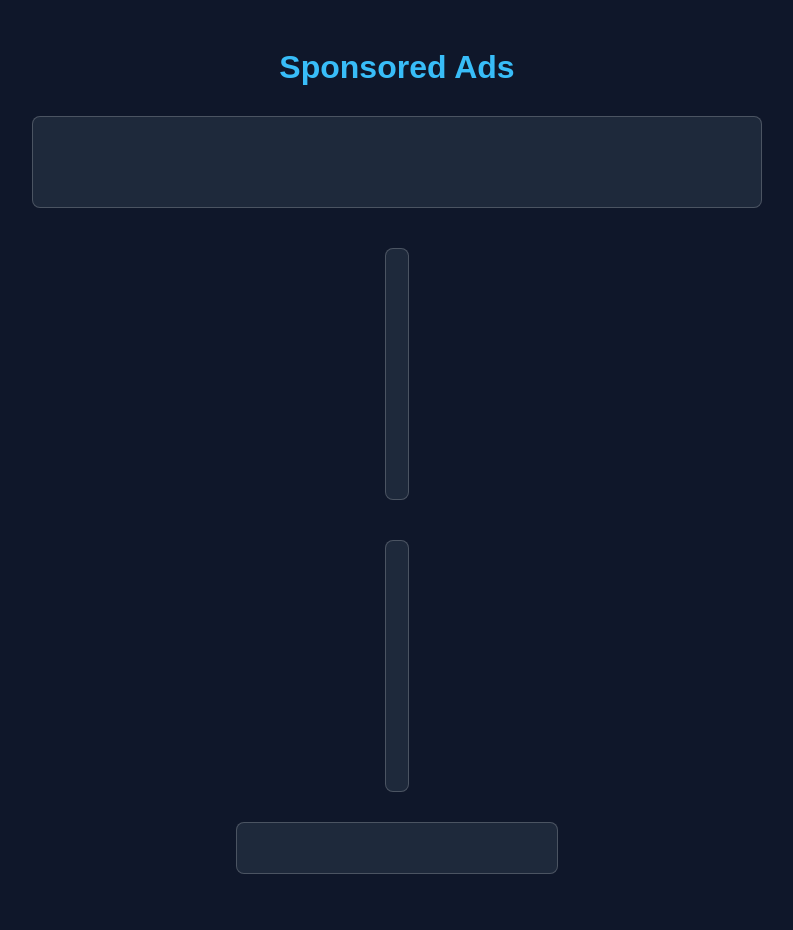
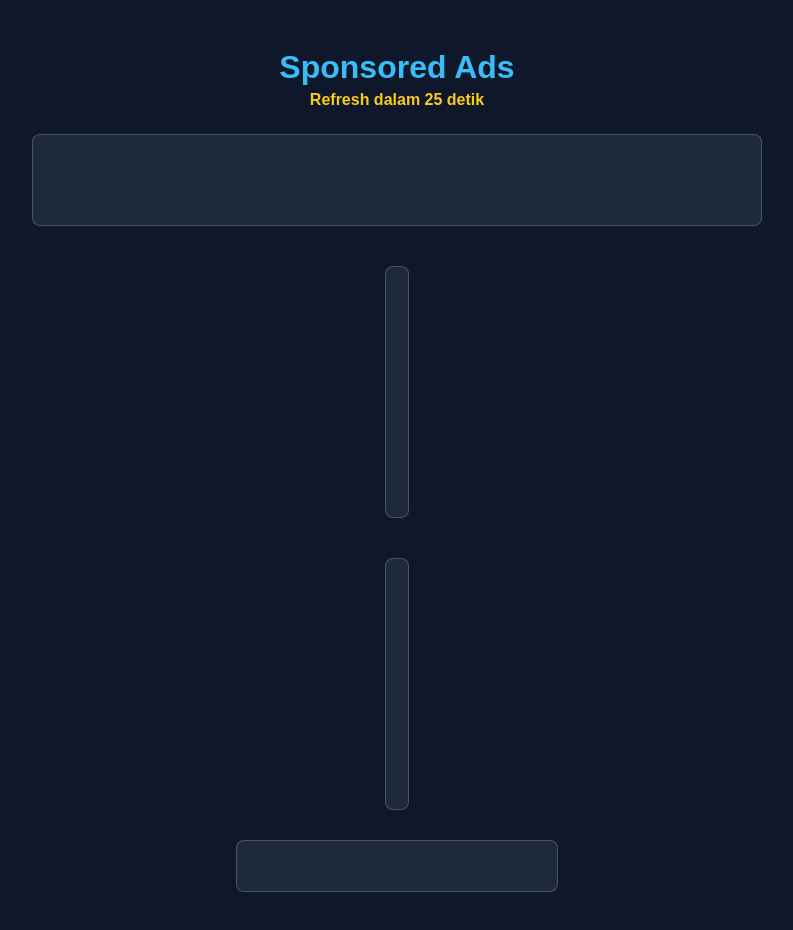
Before and after one commit to RizkySanDex/Monetag-Ads, a plain HTML site: page index.html in a window 1280 px wide. Shown: the whole page, without its empty margins (243-1036 px from the left). Drawn offline with Linux system fonts and the light colour scheme.

Commit message:
Add files via upload

```diff
--- a/index.html
+++ b/index.html
@@ -2,7 +2,7 @@
 <html lang="id">
 <head>
   <meta charset="UTF-8">
-  <title>Ads Responsive</title>
+  <title>Ads Responsive Auto Refresh</title>
   <meta name="viewport" content="width=device-width, initial-scale=1.0">
   <style>
     body {
@@ -14,7 +14,8 @@
       align-items: center;
       padding: 20px;
     }
-    h1 { color: #38bdf8; margin-bottom: 20px; }
+    h1 { color: #38bdf8; margin-bottom: 5px; }
+    .countdown { color: #facc15; margin-bottom: 15px; font-weight: bold; }
     .banner {
       background: #1e293b;
       border: 1px solid rgba(255,255,255,0.2);
@@ -27,67 +28,23 @@
     .leaderboard { width: 100%; max-width: 728px; height: 90px; }
     .rectangle { width: 100%; max-width: 300px; height: 250px; }
     .grid { display: flex; gap: 20px; flex-wrap: wrap; justify-content: center; margin-top: 20px; }
-    iframe { border: none; width: 100%; height: 100%; }
   </style>
 </head>
 <body>
   <h1>Sponsored Ads</h1>
+  <div class="countdown">Refresh dalam <span id="timer">30</span> detik</div>
 
   <!-- Banner 728x90 -->
-  <div class="banner leaderboard">
-    <script type="text/javascript">
-      atOptions = {
-        'key' : '790e3e25b374c71ea2bede25e64dafd1',
-        'format' : 'iframe',
-        'height' : 90,
-        'width' : 728,
-        'params' : {}
-      };
-    </script>
-    <script type="text/javascript" src="//www.highperformanceformat.com/790e3e25b374c71ea2bede25e64dafd1/invoke.js"></script>
-  </div>
+  <div class="banner leaderboard" id="ad728"></div>
 
   <!-- Grid 2 Banner 300x250 -->
   <div class="grid">
-    <div class="banner rectangle">
-      <script type="text/javascript">
-        atOptions = {
-          'key' : '276947a635572659f48ea4440c4e25fc',
-          'format' : 'iframe',
-          'height' : 250,
-          'width' : 300,
-          'params' : {}
-        };
-      </script>
-      <script type="text/javascript" src="//www.highperformanceformat.com/276947a635572659f48ea4440c4e25fc/invoke.js"></script>
-    </div>
-    <div class="banner rectangle">
-      <script type="text/javascript">
-        atOptions = {
-          'key' : '276947a635572659f48ea4440c4e25fc',
-          'format' : 'iframe',
-          'height' : 250,
-          'width' : 300,
-          'params' : {}
-        };
-      </script>
-      <script type="text/javascript" src="//www.highperformanceformat.com/276947a635572659f48ea4440c4e25fc/invoke.js"></script>
-    </div>
+    <div class="banner rectangle" id="ad300a"></div>
+    <div class="banner rectangle" id="ad300b"></div>
   </div>
 
   <!-- Banner 320x50 (Mobile) -->
-  <div class="banner" style="width: 100%; max-width: 320px; height: 50px; margin-top:20px;">
-    <script type="text/javascript">
-      atOptions = {
-        'key' : 'a443559ffdea6367477176b606afde09',
-        'format' : 'iframe',
-        'height' : 50,
-        'width' : 320,
-        'params' : {}
-      };
-    </script>
-    <script type="text/javascript" src="//www.highperformanceformat.com/a443559ffdea6367477176b606afde09/invoke.js"></script>
-  </div>
+  <div class="banner" id="ad320" style="width:100%; max-width:320px; height:50px; margin-top:20px;"></div>
 
   <!-- Monetag Vignette Ads -->
   <script>
@@ -96,5 +53,48 @@
       s.src='https://groleegni.net/vignette.min.js';
     })([document.documentElement, document.body].filter(Boolean).pop().appendChild(document.createElement('script')))
   </script>
+
+  <!-- Auto Refresh Adsterra + Countdown -->
+  <script>
+    function injectAd(containerId, key, w, h) {
+      const container = document.getElementById(containerId);
+      container.innerHTML = "";
+
+      const script1 = document.createElement("script");
+      script1.type = "text/javascript";
+      script1.innerHTML = `atOptions = {key:'${key}',format:'iframe',height:${h},width:${w},params:{}};`;
+      container.appendChild(script1);
+
+      const script2 = document.createElement("script");
+      script2.type = "text/javascript";
+      script2.src = `//www.highperformanceformat.com/${key}/invoke.js`;
+      container.appendChild(script2);
+    }
+
+    function loadAds() {
+      injectAd("ad728", "790e3e25b374c71ea2bede25e64dafd1", 728, 90);
+      injectAd("ad300a", "276947a635572659f48ea4440c4e25fc", 300, 250);
+      injectAd("ad300b", "276947a635572659f48ea4440c4e25fc", 300, 250);
+      injectAd("ad320", "a443559ffdea6367477176b606afde09", 320, 50);
+    }
+
+    // Countdown timer 30 detik
+    let timer = 30;
+    function startCountdown() {
+      const timerEl = document.getElementById("timer");
+      setInterval(() => {
+        timer--;
+        if (timer <= 0) {
+          loadAds();   // refresh iklan
+          timer = 30;  // reset timer
+        }
+        timerEl.textContent = timer;
+      }, 1000);
+    }
+
+    // Load pertama kali
+    loadAds();
+    startCountdown();
+  </script>
 </body>
 </html>
```
